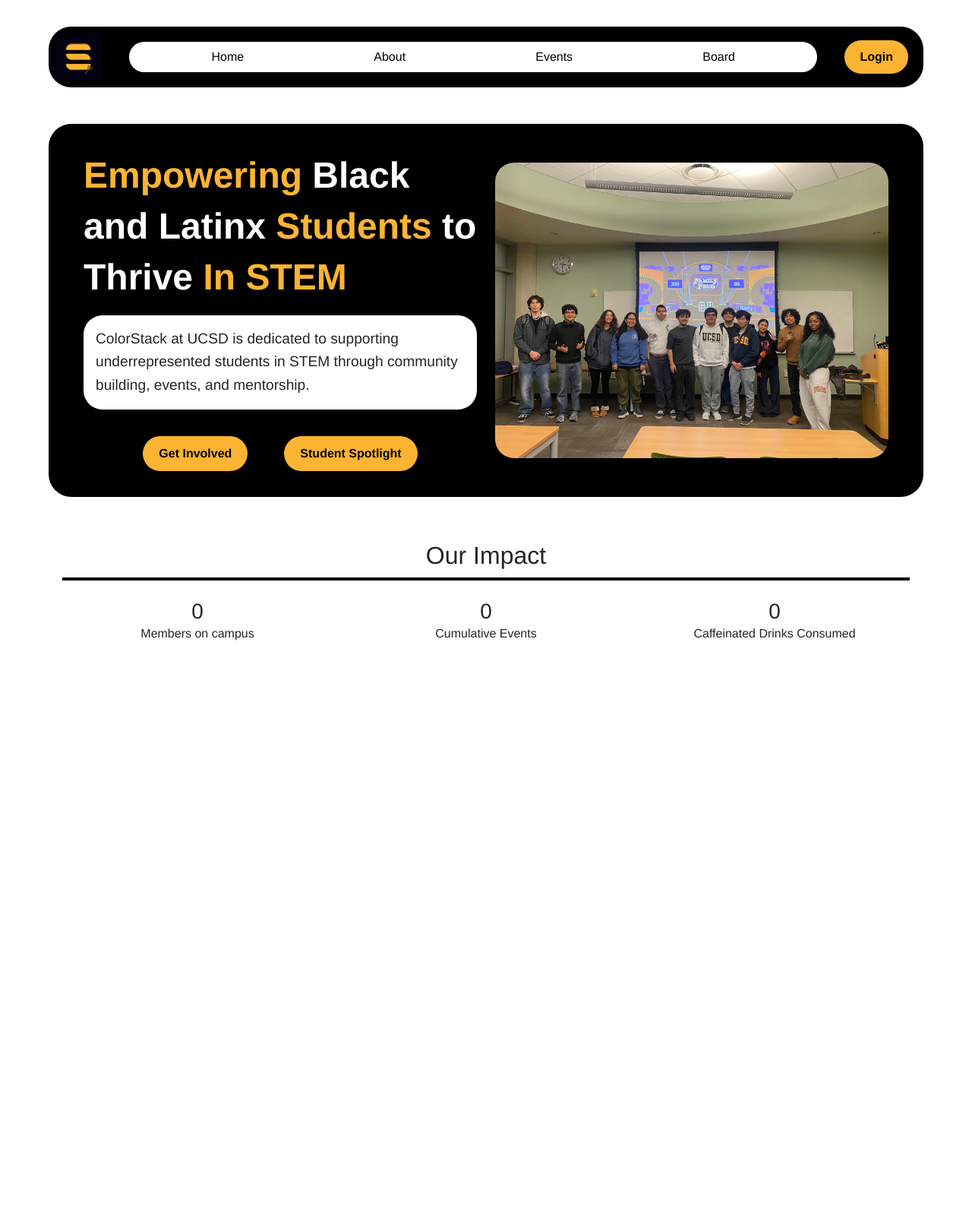
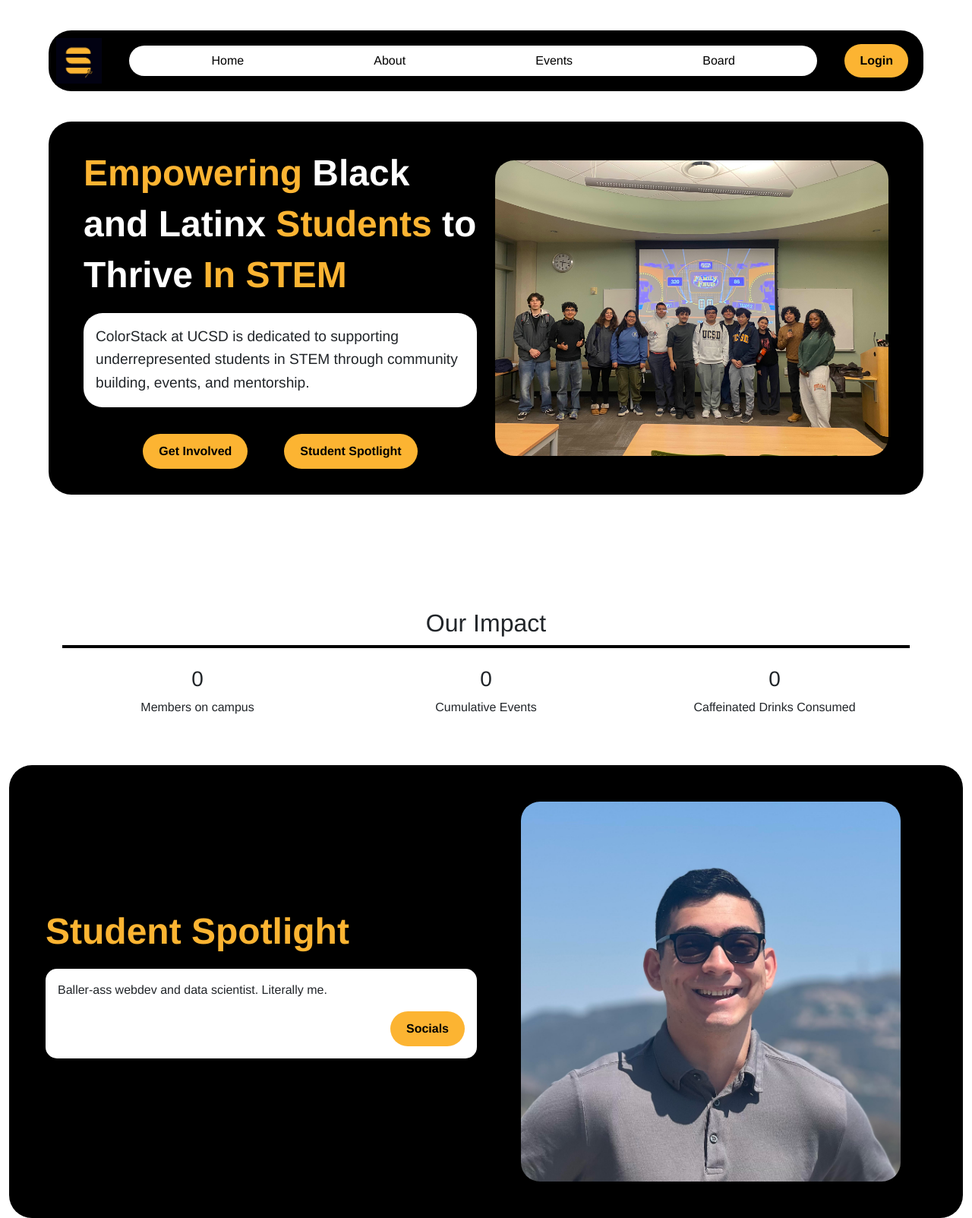
Before and after one commit to Ffranco08/color_stack_website, a Flask app: page / in a window 1280 px wide. Shown: the whole page at 76% size. Before the commit the page ends 843 px from the top, so only its background shows below. Run offline with Flask 3, Linux system fonts and the light colour scheme; some libraries are stand-ins or nearby versions.

Commit message:
baller ass webdev/datascientist

```diff
--- a/static/styles.css
+++ b/static/styles.css
@@ -1,14 +1,13 @@
 /* Global setting for the entire page */
 * {
     font-family: 'New Courier', Helvetica, Arial, sans-serif !important;
-    margin-bottom: 0 !important;
 }
 
 /* Style for the nav bar */
 /* Style for the large outer oval around the whole nav bar */
 nav {
     text-align: center;
-    margin-top: 35px;
+    margin-top: 40px;
     display: flex;
     justify-content: center; /* Center the outer oval on the page */
     width: 100%; /* Full width to center the entire nav */
@@ -92,7 +91,7 @@
     background-color: #000;
     color: white;
     border-radius: 30px;
-    margin: 0px auto; /* Center the hero section */
+    margin: 40px auto; /* Center the hero section */
   }
 
 .container-fluid {
@@ -120,8 +119,6 @@
 
   .image-section img {
     max-width: 100%;
-    border-radius: 10px;
-    box-shadow: 0 4px 6px rgba(0, 0, 0, 0.2);
   }
 
 .button-style {
@@ -157,15 +154,11 @@
     font-weight: bold;
 }
 
-/* Impact Stats Section Styling */
-.impact-stats-section {
-    padding: 10px 0; /* Just some top and bottom padding */
-    margin: 0px auto;
-}
 
 .section-title {
     border-bottom: 4px solid #000; /* Black line below */
-    padding-bottom: 10px; /* Optional: Adds some space between text and line */
+    margin-top: 150px;
+    padding-bottom: 10px;
 }
 
 .stats-container {
@@ -192,3 +185,72 @@
         margin-bottom: 20px;
     }
 }
+
+/* Student Spotlight Section Styling */
+.student-spotlight-section .rounded-background {
+    background-color: #000;
+    border-radius: 30px; /* Rounded corners */
+    padding: 10px;
+    margin: 0 auto;
+    max-width: 1300px;
+}
+
+/* Section Header */
+.student-spotlight-section .custom-heading {
+    font-size: 3rem;
+    font-weight: bold;
+    color: #fff;
+    margin-bottom: 20px;
+}
+
+/* Description Box */
+.student-spotlight-section .description-box {
+    background-color: #ffffff;
+    border-radius: 15px;
+    box-shadow: 0 4px 6px rgba(0, 0, 0, 0.1);
+    padding: 20px;
+    margin-bottom: 20px;
+}
+
+/* Social Button */
+.button-group .btn {
+    padding: 10px 20px;
+    font-size: 1rem;
+    border-radius: 25px;
+    font-weight: bold;
+}
+
+/* Image Section */
+.student-spotlight-section .image-section img {
+    max-width: 100%;
+    border-radius: 15px;
+    box-shadow: 0 4px 6px rgba(0, 0, 0, 0.2);
+    object-fit: cover;
+    max-height: 500px;
+}
+
+/* Flexbox Adjustments for Layout */
+@media (min-width: 768px) {
+    .student-spotlight-section .row {
+        display: flex;
+        justify-content: space-between;
+        align-items: center;
+    }
+}
+
+/* Mobile Adjustments */
+@media (max-width: 768px) {
+    .student-spotlight-section .rounded-background {
+        text-align: center;
+        padding: 20px;
+    }
+
+    .student-spotlight-section .row {
+        flex-direction: column;
+    }
+
+    .student-spotlight-section .image-section img {
+        width: 100%;
+        height: auto;
+    }
+}
--- a/templates/home.html
+++ b/templates/home.html
@@ -30,7 +30,7 @@
     </nav>
 
     <!-- Hero Section with columns for responsive scaling -->
-    <div class="hero-section mt-5">
+    <div class="hero-section">
         <div class="container-fluid">
             <!-- Flexbox container for hero content -->
             <div class="row justify-content-between align-items-center p-4 ">
@@ -59,7 +59,6 @@
     </div>
 
     <!-- New Impact Stats Section -->
-    <div class="impact-stats-section mt-5">
     <div class="container">
         <!-- Impact Heading with a bottom border -->
         <h2 class="section-title text-center mb-4">Our Impact</h2>
@@ -80,6 +79,34 @@
             </div>
         </div>
     </div>
+
+    <!-- Student Spotlight Section -->
+    <div class="student-spotlight-section mt-5">
+        <div class="container-fluid">
+            <div class="rounded-background p-5">
+                <div class="row align-items-center">
+                    <!-- Left Section (Description) -->
+                    <div class="col-12 col-md-6 text-section">
+                        <h2 class="custom-heading", style="color: #FCB432;">
+                            Student Spotlight
+                        </h2>
+                        <div class="description-box p-3 mt-3">
+                            <p>
+                                Baller-ass webdev and data scientist. Literally me.
+                            </p>
+                            <div class="button-group d-flex justify-content-end mt-3">
+                                <a href="#" class="btn button-style button-hover">Socials</a>
+                            </div>
+                        </div>
+                    </div>
+
+                    <!-- Right Section (Image) -->
+                    <div class="col-12 col-md-6 image-section text-center">
+                        <img src="/static/images/SPIS_Image.jpg" alt="Student Spotlight" class="img-fluid rounded shadow">
+                    </div>
+                </div>
+            </div>
+        </div>
     </div>
 
     <!-- Link to locally stored Bootstrap JS -->
```
Also changed, not shown: static/images/SPIS_Image.jpg (added). Lines whose indentation alone changed are shown as unchanged.
